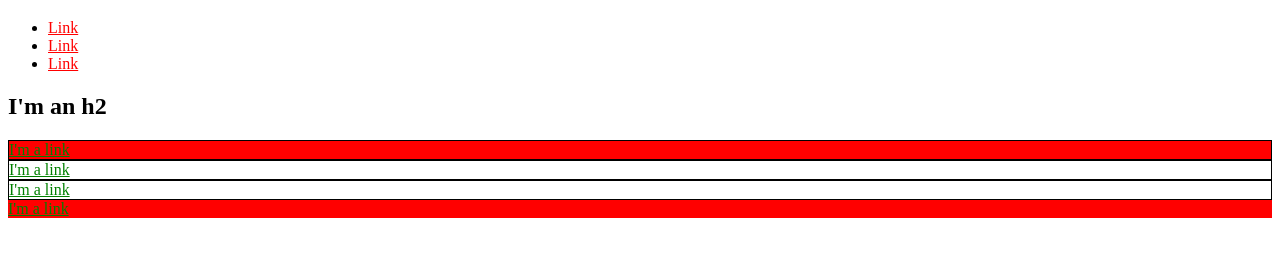
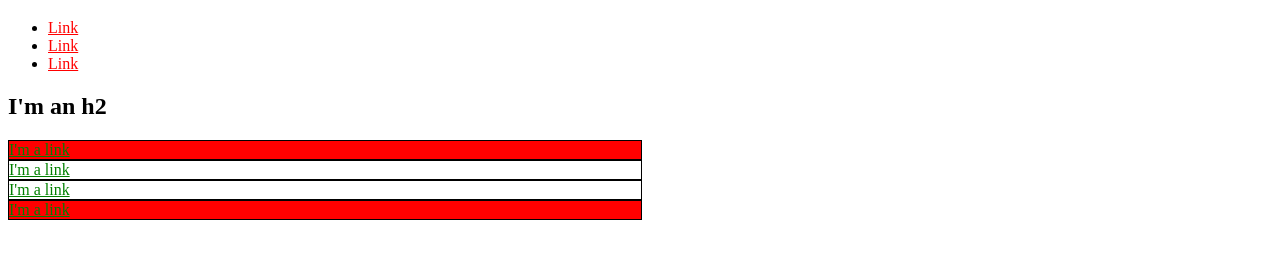
Before and after one commit to miznaenae/miznaenae.github.io, a plain HTML site: page index.html in a window 1280 px wide. Shown: the part 61-320 px from the top of the page. Drawn offline with Linux system fonts and the light colour scheme.

Commit message:
change classes and ids

```diff
--- a/index.html
+++ b/index.html
@@ -22,6 +22,12 @@
       }
       #exec-bio.alert{
         background-color: red;
+      }
+      .bio-box {
+        width: 75%;
+      }
+      .bio-box {
+        width: 50%;
       }
     </style>
   </head>
@@ -48,7 +54,7 @@
     <div class="bio-box">
       <a href="https://example.com/" style="color: green;">I'm a link</a>
     </div>
-    <div class="alert" >
+    <div class="bio-box alert" >
       <a href="https://example.com/" style="color: green;">I'm a link</a>
     </div>
   </body>
```
